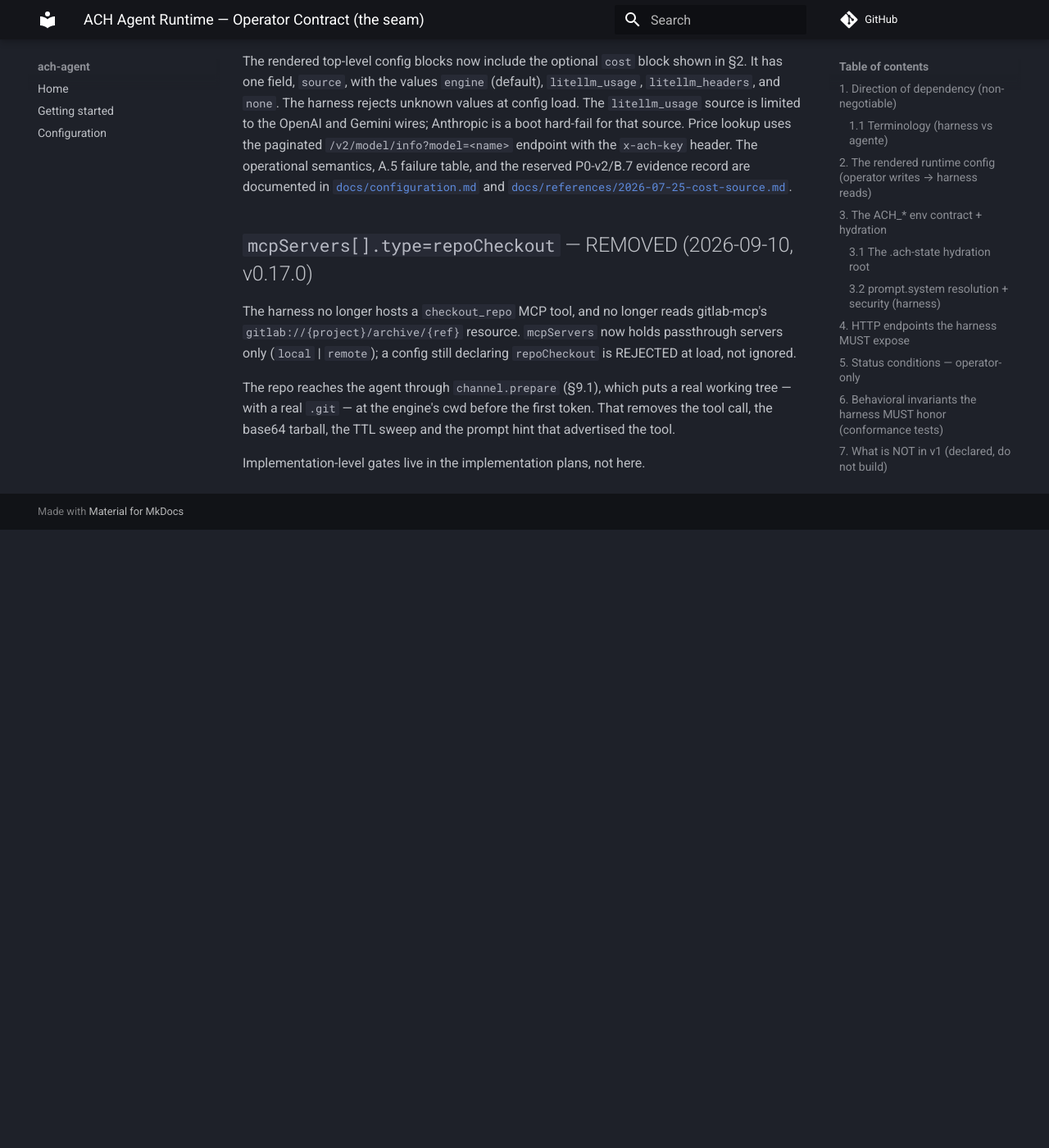
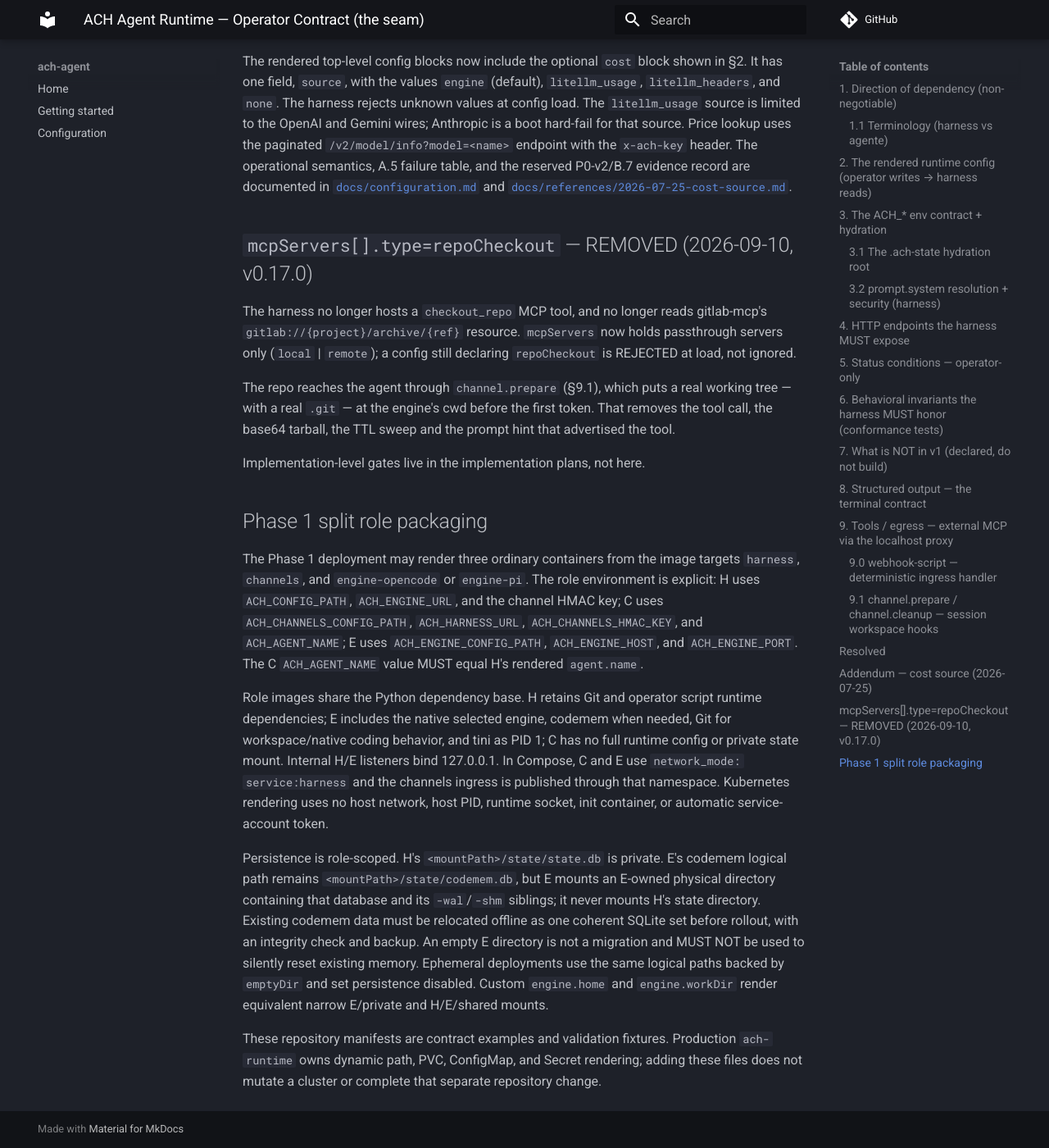
Before and after one commit to ackstorm/ach-agent, an MkDocs documentation site: the page built from docs/schemas/operator-contract.md, in a window 1280 px wide and 1400 px high, scrolled down 23487 px. Shown: the whole window at 82% size. Built offline with MkDocs 1.6.1 and Material for MkDocs 9.7.7, drawn with Linux system fonts in a browser that asks for light colours; comment, search, counter and statistics services are not loaded; before the commit the page ends 24133 px from its top, so only the background shows below that.

Commit message:
feat: package one-pod three-container execution

```diff
--- a/docs/schemas/operator-contract.md
+++ b/docs/schemas/operator-contract.md
@@ -1007,3 +1007,37 @@
 the base64 tarball, the TTL sweep and the prompt hint that advertised the tool.
 
 Implementation-level gates live in the implementation plans, not here.
+
+## Phase 1 split role packaging
+
+The Phase 1 deployment may render three ordinary containers from the image
+targets `harness`, `channels`, and `engine-opencode` or `engine-pi`. The role
+environment is explicit: H uses `ACH_CONFIG_PATH`, `ACH_ENGINE_URL`, and the
+channel HMAC key; C uses `ACH_CHANNELS_CONFIG_PATH`, `ACH_HARNESS_URL`,
+`ACH_CHANNELS_HMAC_KEY`, and `ACH_AGENT_NAME`; E uses
+`ACH_ENGINE_CONFIG_PATH`, `ACH_ENGINE_HOST`, and `ACH_ENGINE_PORT`. The C
+`ACH_AGENT_NAME` value MUST equal H's rendered `agent.name`.
+
+Role images share the Python dependency base. H retains Git and operator script
+runtime dependencies; E includes the native selected engine, codemem when
+needed, Git for workspace/native coding behavior, and tini as PID 1; C has no
+full runtime config or private state mount. Internal H/E listeners bind
+127.0.0.1. In Compose, C and E use `network_mode: service:harness` and the
+channels ingress is published through that namespace. Kubernetes rendering
+uses no host network, host PID, runtime socket, init container, or automatic
+service-account token.
+
+Persistence is role-scoped. H's `<mountPath>/state/state.db` is private. E's
+codemem logical path remains `<mountPath>/state/codemem.db`, but E mounts an
+E-owned physical directory containing that database and its `-wal`/`-shm`
+siblings; it never mounts H's state directory. Existing codemem data must be
+relocated offline as one coherent SQLite set before rollout, with an integrity
+check and backup. An empty E directory is not a migration and MUST NOT be used
+to silently reset existing memory. Ephemeral deployments use the same logical
+paths backed by `emptyDir` and set persistence disabled. Custom `engine.home`
+and `engine.workDir` render equivalent narrow E/private and H/E/shared mounts.
+
+These repository manifests are contract examples and validation fixtures.
+Production `ach-runtime` owns dynamic path, PVC, ConfigMap, and Secret
+rendering; adding these files does not mutate a cluster or complete that
+separate repository change.
```
Also changed, not shown: README.md (+20 -0 lines), docker/split/README.md (added, +76 -0 lines), 8 other files.
